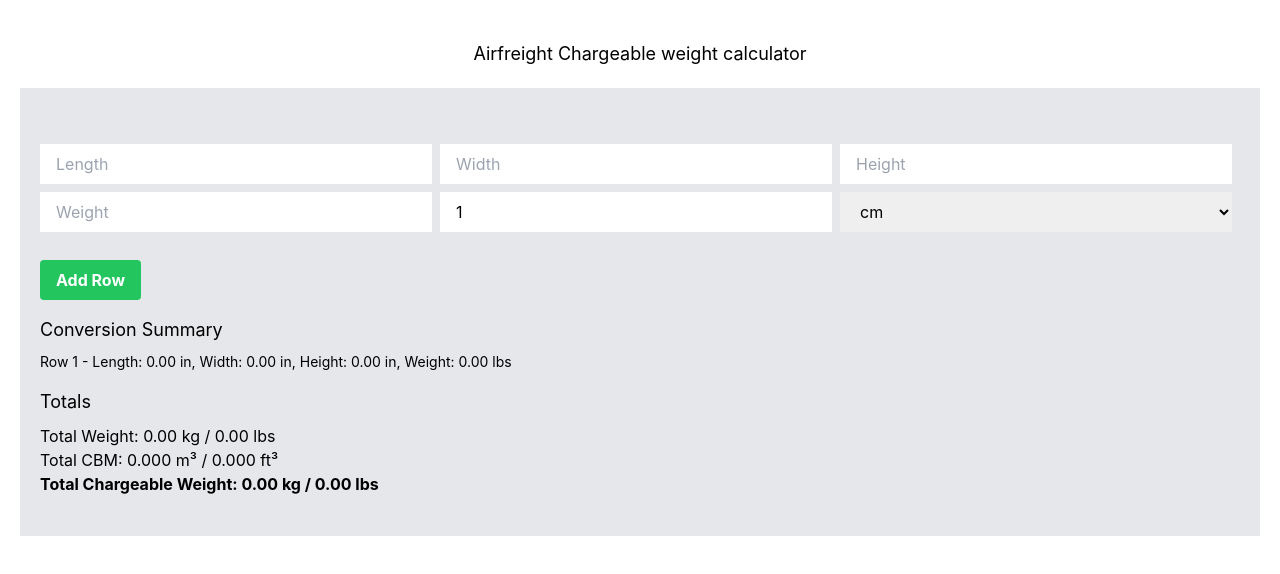
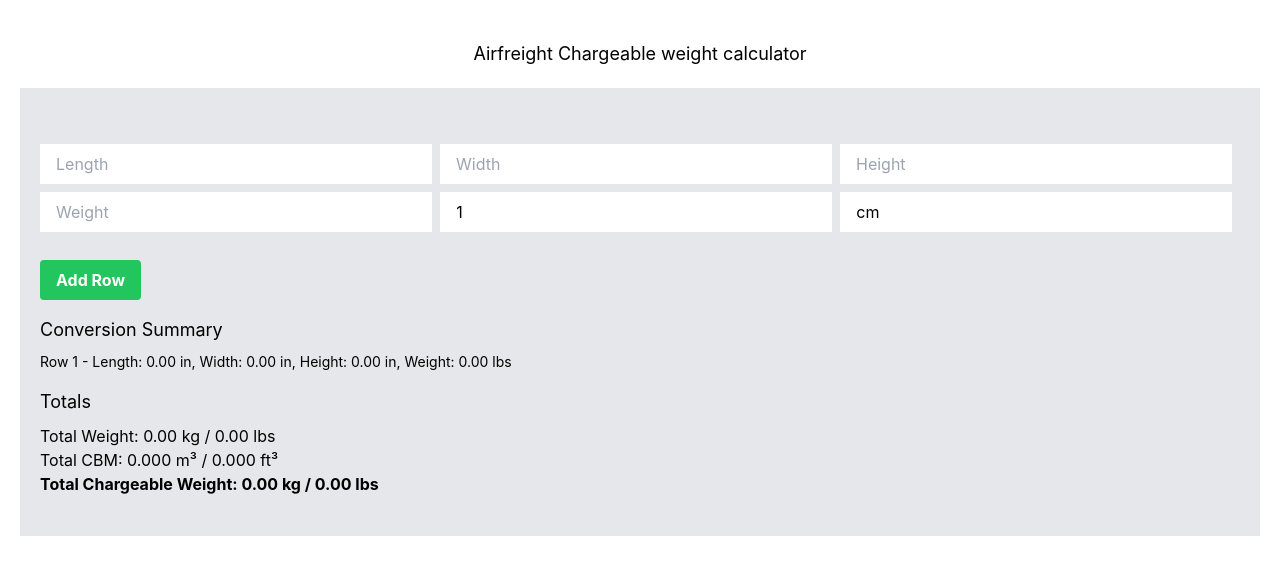
Before and after one commit to martinMr79/flyfrakt, a React (Create React App) app: page / in a window 1280 px wide. Shown: the top 574 px of the page. Built offline with nearby package versions, Linux system fonts and the light colour scheme.

Commit message:
custom select input

```diff
--- a/src/index.css
+++ b/src/index.css
@@ -11,3 +11,38 @@ code {
   font-family: source-code-pro, Menlo, Monaco, Consolas, 'Courier New',
     monospace;
 }
+
+
+.custom-select {
+  display: block;
+  width: 100%;
+  padding: 0.5rem 1.5rem 0.5rem 1rem; /* Adjust the padding to suit your design */
+  font-size: 1rem; /* Adjust the font size as needed */
+  line-height: 1.5;
+  height: auto; /* This can be adjusted based on padding and font-size to control the height */
+  background-color: white;
+  -webkit-appearance: none; /* Removes default styling in WebKit browsers */
+  -moz-appearance: none; /* Removes default styling in Firefox */
+  appearance: none; /* Standard way to remove default arrow in some modern browsers */
+  position: relative;
+}
+
+/* For the custom arrow */
+.custom-select-wrapper {
+  width: 100%; /* or any other width */
+  position: relative;
+}
+
+.custom-select-wrapper:after {
+  content: "";
+  position: absolute;
+  top: 50%;
+  right: 1rem;
+  transform: translateY(-50%);
+  width: 0;
+  height: 0;
+  border-left: 5px solid transparent;
+  border-right: 5px solid transparent;
+  border-top: 5px solid #333; /* Arrow color can be adjusted */
+  pointer-events: none;
+}
--- a/src/pages/calculator/index.jsx
+++ b/src/pages/calculator/index.jsx
@@ -176,16 +176,17 @@ function CustomGrid() {
                   }
                   className="py-2 px-4 w-1/3"
                 />
+  <div className="w-1/3 relative"> {/* Adjusted wrapper class */}
     <select
       value={row.unit}
-                  onChange={(e) =>
-                    handleInputChange(idx, 'unit', e.target.value)
-                  }
-                  className="py-2 px-4 w-1/3"
+      onChange={(e) => handleInputChange(idx, 'unit', e.target.value)}
+      className="custom-select"
     >
       <option value="cm">cm</option>
       <option value="in">in</option>
     </select>
+  </div>
+
               </div>
               <div className="flex justify-between text-sm text-gray-600">
 
```
Lines whose indentation alone changed are shown as unchanged.
